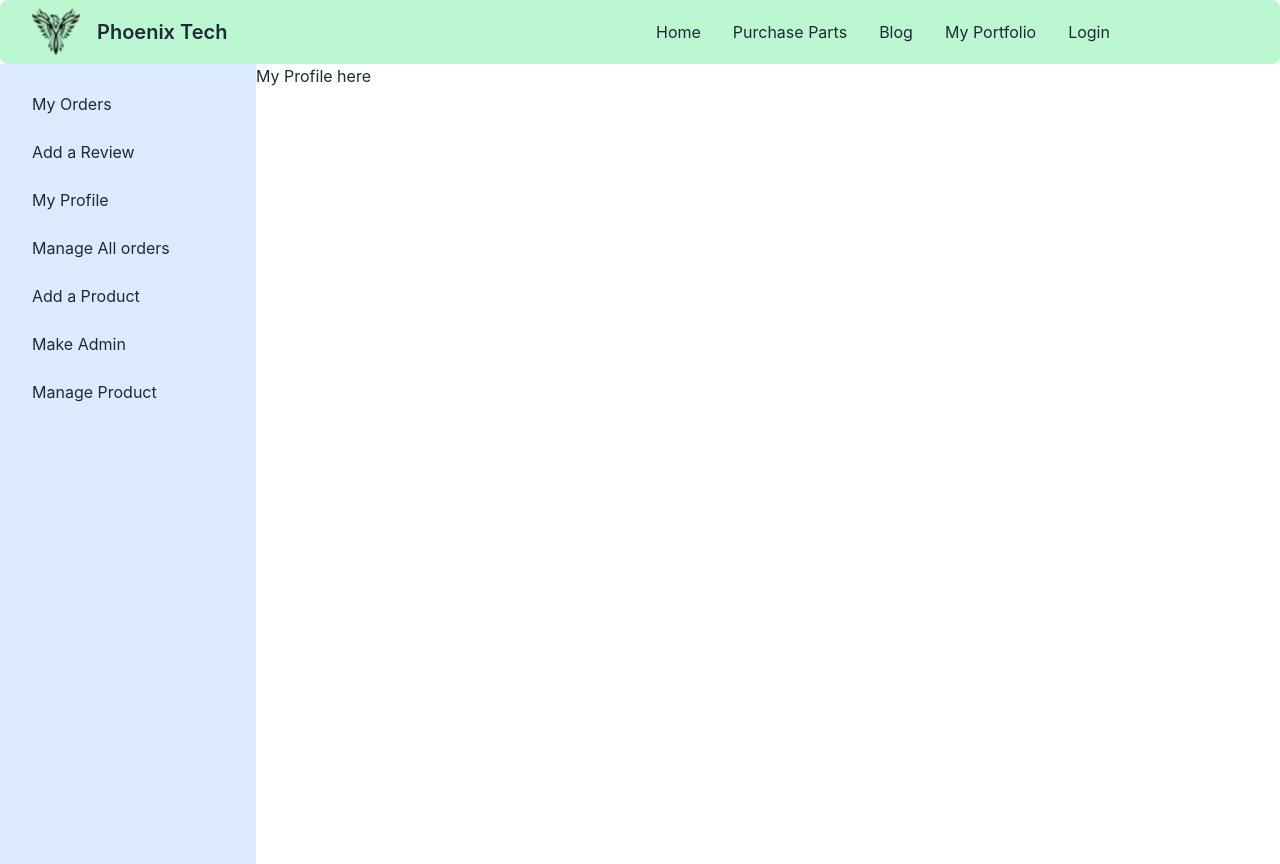
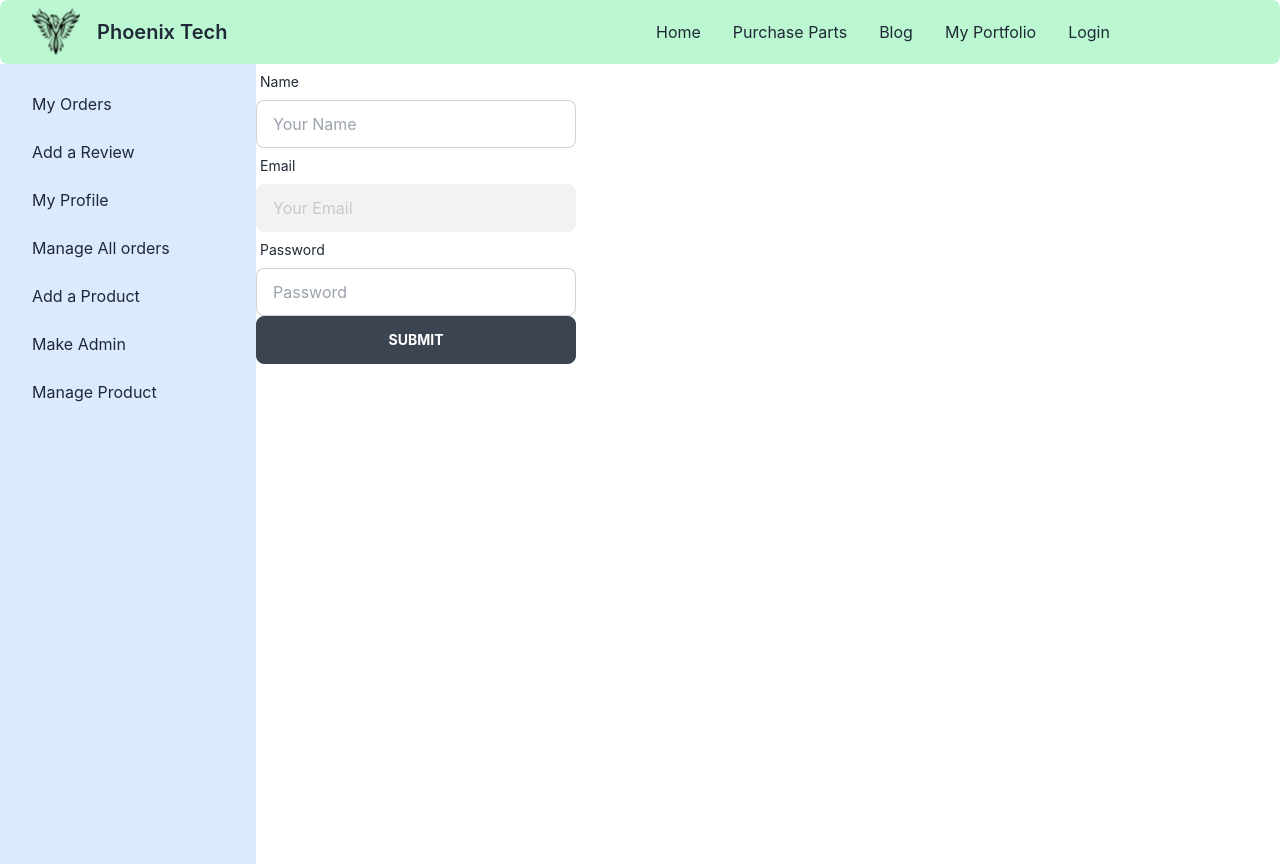
Before and after one commit to Faizul-Rien/Phoenix-Tech-Client, a React (Create React App) app: page /dashboard/profile in a window 1280 px wide. Built offline with nearby package versions, Linux system fonts and the light colour scheme; no server answers.

Commit message:
add add a product section

```diff
--- a/src/Pages/Dashboard/AddProduct.js
+++ b/src/Pages/Dashboard/AddProduct.js
@@ -1,9 +1,65 @@
 import React from 'react';
+import { useForm } from 'react-hook-form';
 
 const AddProduct = () => {
+
+    const { register, handleSubmit } = useForm();
+
+    const onSubmit = data =>{
+        console.log(data);
+
+        fetch('http://localhost:5000/part', {
+            method:'POST',
+            headers:{
+                'content-type': 'application/json'
+            },
+            body: JSON.stringify(data)
+        })
+        .then(res=>res.json())
+        .then(result => {
+            console.log(result)
+        })
+    }
     return (
         <div>
-            <h2>Add a product</h2>
+            <form onSubmit={handleSubmit(onSubmit)}>
+            <div className="form-control w-full max-w-xs">
+        <label className="label">
+            <span className="label-text">Name</span>
+        </label>
+        <input
+            type="text"
+            placeholder="Your Name"
+            className="input input-bordered w-full max-w-xs"
+            {...register("name")}
+  />
+    </div>
+    <div className="form-control w-full max-w-xs">
+        <label className="label">
+            <span className="label-text">Email</span>
+        </label>
+        <input
+            type="email"
+            placeholder="Your Email"
+            className="input input-bordered w-full max-w-xs"
+            {...register("email")}
+  />
+    </div>
+
+    <div className="form-control w-full max-w-xs">
+        <label className="label">
+            <span className="label-text">Password</span>
+        </label>
+        <input
+            type="password"
+            placeholder="Password"
+            className="input input-bordered w-full max-w-xs"
+            {...register("password")}
+  />
+    </div>
+    <input className='btn text-white font-bold  w-full max-w-xs' type="submit" value='Submit' />
+    </form>
+
         </div>
     );
 };
--- a/src/Pages/Dashboard/MyProfile.js
+++ b/src/Pages/Dashboard/MyProfile.js
@@ -1,9 +1,69 @@
 import React from 'react';
+import { useAuthState } from 'react-firebase-hooks/auth';
+import { useForm } from 'react-hook-form';
+import auth from '../../firebase.init';
 
-const MyProfile = () => {
+const MyProfile = () =>{
+
+    const [user] = useAuthState(auth);
+    const { register, handleSubmit } = useForm();
+
+    const onSubmit = data =>{
+        console.log(data);
+
+        fetch('http://localhost:5000/profile', {
+            method:'POST',
+            headers:{
+                'content-type': 'application/json'
+            },
+            body: JSON.stringify(data)
+        })
+        .then(res=>res.json())
+        .then(result => {
+            console.log(result)
+        })
+    }
     return (
         <div>
-            <h2>My Profile here</h2>
+            <form onSubmit={handleSubmit(onSubmit)}>
+            <div className="form-control w-full max-w-xs">
+        <label className="label">
+            <span className="label-text">Name</span>
+        </label>
+        <input
+            type="text"
+            placeholder="Your Name"
+            className="input input-bordered w-full max-w-xs"
+            {...register("name")}
+  />
+    </div>
+    <div className="form-control w-full max-w-xs">
+        <label className="label">
+            <span className="label-text">Email</span>
+        </label>
+        <input
+            type="email"
+            disabled value={user?.email || ''}
+            placeholder="Your Email"
+            className="input input-bordered w-full max-w-xs"
+            {...register("email")}
+  />
+    </div>
+
+    <div className="form-control w-full max-w-xs">
+        <label className="label">
+            <span className="label-text">Password</span>
+        </label>
+        <input
+            type="password"
+            placeholder="Password"
+            className="input input-bordered w-full max-w-xs"
+            {...register("password")}
+  />
+    </div>
+    <input className='btn text-white font-bold  w-full max-w-xs' type="submit" value='Submit' />
+    </form>
+
         </div>
     );
 };
--- a/src/Pages/Home/Reviews.js
+++ b/src/Pages/Home/Reviews.js
@@ -1,39 +1,8 @@
 import React from 'react';
-import person1 from '../../Images/person1.png';
-import person2 from '../../Images/person2.png';
-import person3 from '../../Images/person3.png';
 import Review from './Review';
 
 const Reviews = () => {
-    const reviews =[
-        {
-            _id : 1,
-            name: 'Thomas Muller',
-            review:'I bought a battery for my laptop, and had it shipped fast to Germany.Thanks to Phoenix Tech.',
-            img:person1,
-            location:'Germany',
-            rating:5
 
-        },
-        {
-            _id : 2,
-            name: 'Lionel Messi',
-            review:'Impressive customer service. Quickly highlighted and resolved 100%.',
-            img:person2,
-            location:'Argentina',
-            rating:4.5
-
-        },
-        {
-            _id : 3,
-            name: 'Shakib Al Hassan',
-            review:'It was the first time for me to buy from this site.I love there products.',
-            img:person3,
-            location:'Bangladesh',
-            rating:5
-
-        }
-    ]
     return (
         <div className='my-20 px-12'>
                 <div>
--- a/src/Pages/Login/Login.js
+++ b/src/Pages/Login/Login.js
@@ -4,7 +4,6 @@ import auth from '../../firebase.init';
 import { useForm } from "react-hook-form";
 import Loading from '../Shared/Loading';
 import { Link, useLocation, useNavigate } from 'react-router-dom';
-import useToken from '../Hooks/useToken';
 
 const Login = () => {
     const [signInWithGoogle, gUser, gLoading, gError] = useSignInWithGoogle(auth);
@@ -16,17 +15,17 @@ const Login = () => {
         error,
       ] = useSignInWithEmailAndPassword(auth);
 
-      const [token] = useToken(user|| gUser)
+    //   const [token] = useToken(user|| gUser)
       let signInError;
       let nevigate = useNavigate();
       const location = useLocation();
       let from = location.state?.from?.pathname || '/';
 
       useEffect(()=>{
-        if(token){
+        if(user|| gUser){
                    nevigate(from, {replace:true});
                }
-      },[token,from,nevigate])
+      },[])
 
 
    if( loading || gLoading){
--- a/src/Pages/Login/SignUp.js
+++ b/src/Pages/Login/SignUp.js
@@ -4,8 +4,6 @@ import auth from '../../firebase.init';
 import { useForm } from "react-hook-form";
 import Loading from '../Shared/Loading';
 import { Link, useNavigate } from 'react-router-dom';
-import useToken from '../Hooks/useToken';
-// import useToken from '../../Hooks/useToken';
 
 const SignUp = () => {
     const [signInWithGoogle, gUser, gLoading, gError] = useSignInWithGoogle(auth);
@@ -19,13 +17,12 @@ const SignUp = () => {
 
       const [updateProfile, updating, updateError] = useUpdateProfile(auth);
 
-      const [token] = useToken(user || gUser)
 
       const nevigate = useNavigate();
 
       let signInError;
 
-   if(token){
+   if(user || gUser){
        nevigate('/')
    }
 
--- a/src/Pages/PurchaseParts/PurchaseParts.js
+++ b/src/Pages/PurchaseParts/PurchaseParts.js
@@ -6,12 +6,13 @@ import auth from '../../firebase.init';
 
 const PurchaseParts = () => {
     const nevigate = useNavigate()
-    const [user, ] = useAuthState(auth);
+    const [user] = useAuthState(auth);
     const {purchaseId} = useParams()
     const [parts,setParts] = useState({})
 
     const handlePurchase = event => {
         event.preventDefault();
+        const quantity = event.target.value;
         nevigate('/dashboard');
 
     const purchase = {
@@ -20,7 +21,7 @@ const PurchaseParts = () => {
         price : parts.price,
         user: user.email,
         userName: user.displayName,
-        // quantity : parts.event.target.quantity.value
+        quantity,
 
     }
     fetch('http://localhost:5000/purchase', {
@@ -43,7 +44,7 @@ const PurchaseParts = () => {
         fetch(`http://localhost:5000/part/${purchaseId}`)
         .then(res=> res.json())
         .then(data => setParts(data))
-    },[])
+    },[purchaseId])
     return (
         <div class="card w-96 bg-blue-100 m-10 shadow-xl">
   <figure class="px-10 pt-10">
@@ -57,7 +58,7 @@ const PurchaseParts = () => {
     <p>Description : {parts.description}</p>
     <input type="text" name='name' disabled value={user?.displayName || ""} placeholder="Name"  class="input input-bordered input-accent w-full max-w-xs" />
     <input type="email" name='email' disabled value={user?.email || ''} placeholder="Email" class="input input-bordered input-accent w-full max-w-xs" />
-    <input type="text"  name='quantity' placeholder="Quantity" class="input input-bordered input-accent w-28 max-w-xs" />
+    <input type="text"  name='quantity'  placeholder="Quantity" class="input input-bordered input-accent w-28 max-w-xs" />
     <div class="card-actions">
       <button onClick={handlePurchase} class="btn bg-green-400">BUY NOW</button>
     </div>
```
